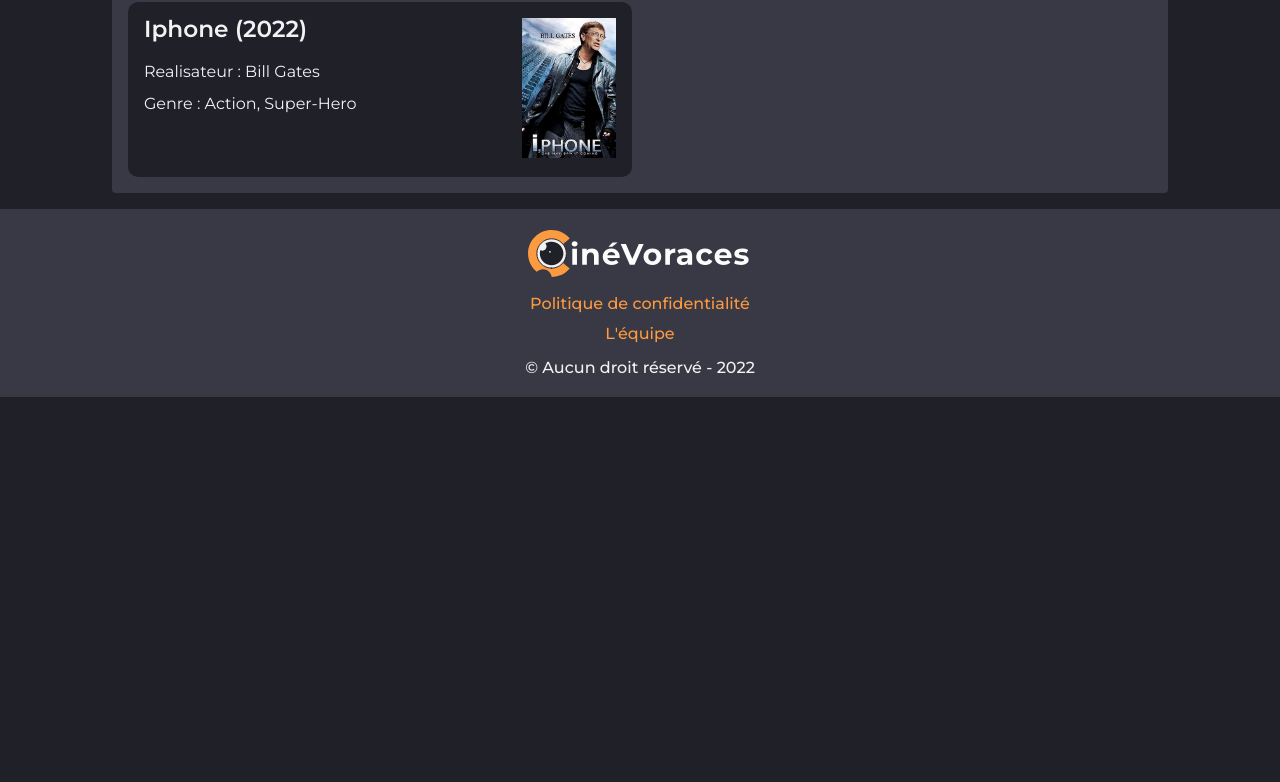
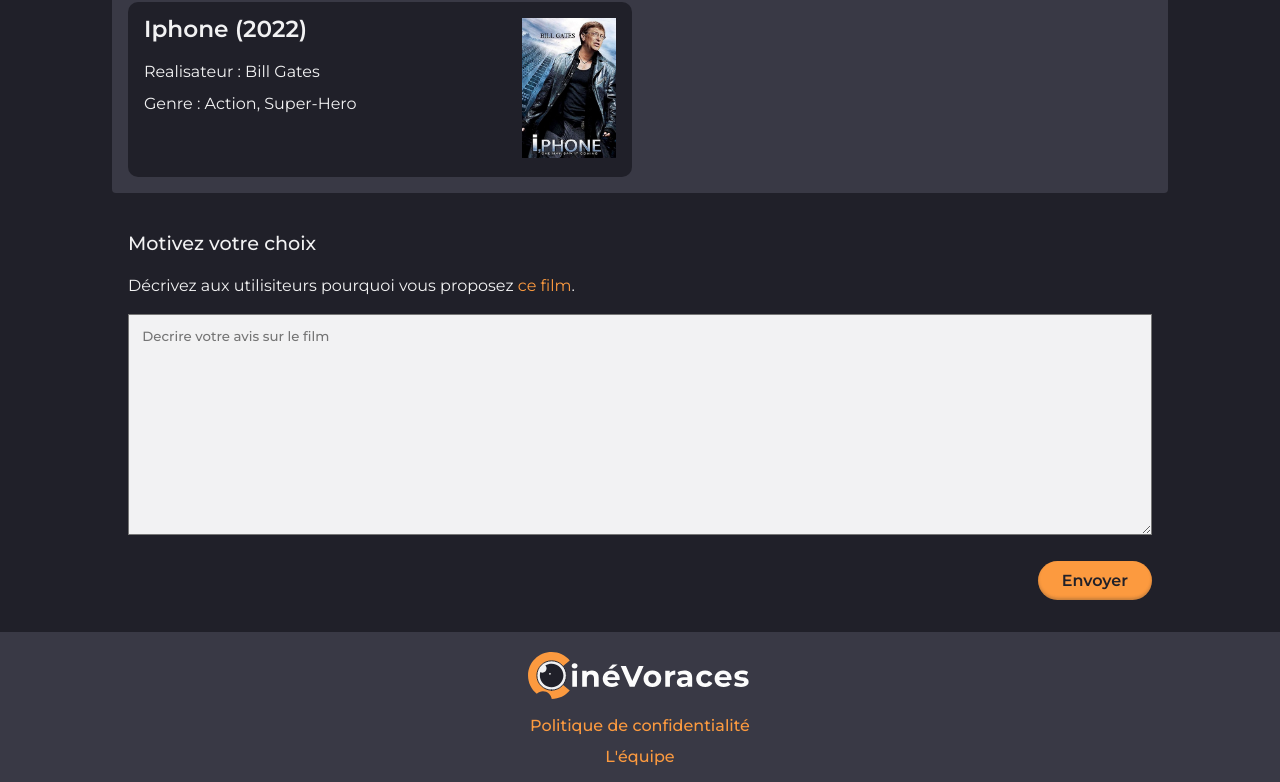
Before and after one commit to Julien-Goletto/cinevoraces-front, a React (Create React App) app: page /proposal in a window 1280 px wide. Shown: the part 665-1447 px from the top of the page. Before the commit the page ends 1062 px from the top, so only its background shows below. Built offline with nearby package versions, Linux system fonts and the light colour scheme.

Commit message:
<feature> add textarea

```diff
--- /dev/null
+++ b/src/pages/Proposal/Description/Description.module.scss
@@ -0,0 +1,35 @@
+@use '~styles/var';
+@use '~styles/mixins' as mix;
+.description {
+  composes: container from global;
+
+}
+
+.title {
+  @include mix.h5;
+  margin: 2em auto 1em auto;
+}
+.text {
+  margin: 1em auto;
+  @include mix.p;
+   & span {
+     color: var.$primary
+   }
+}
+.input {
+  margin-bottom: 2em;
+  display: flex;
+  box-sizing: border-box;
+  background-color: var.$white;
+  color: var.$background;
+  width: 100%;
+  max-width: 100%;
+  padding: 1em;
+  font-family: 'Montserrat', Arial, Helvetica, sans-serif;
+  font-weight: 500;
+}
+.button {
+  display: flex;
+  justify-content: flex-end;
+  margin-bottom: 2em;
+}
--- /dev/null
+++ b/src/pages/Proposal/Description/Description.tsx
@@ -0,0 +1,16 @@
+import ButtonActions from 'components/Buttons/ButtonActions';
+import styles from './Description.module.scss';
+
+function Description() {
+  return (
+    <section className={styles.description}>
+      <h2 className={styles.title}>Motivez votre choix</h2>
+      <p className={styles.text}>Décrivez aux utilisiteurs pourquoi vous proposez <span>ce film</span>.</p>
+      <textarea placeholder='Decrire votre avis sur le film' className={styles.input} name='description' rows={12} maxLength={1200}></textarea>
+      <div className={styles.button}>
+        <ButtonActions state='full'>Envoyer</ButtonActions>
+      </div>
+    </section>
+  );
+}
+export default Description;
--- a/src/pages/Proposal/Proposal.tsx
+++ b/src/pages/Proposal/Proposal.tsx
@@ -3,6 +3,7 @@
 import styles from './Proposal.module.scss';
 import { ReactComponent as Search } from './input_search.svg';
 import MovieGrid from './MoviesGrid/MovieGrid';
+import Description from './Description/Description';
 
 function Proposal() {
   return (
@@ -29,6 +30,7 @@
         </form>
       </section>
       <MovieGrid />
+      <Description />
     </>
   );
 }
```
